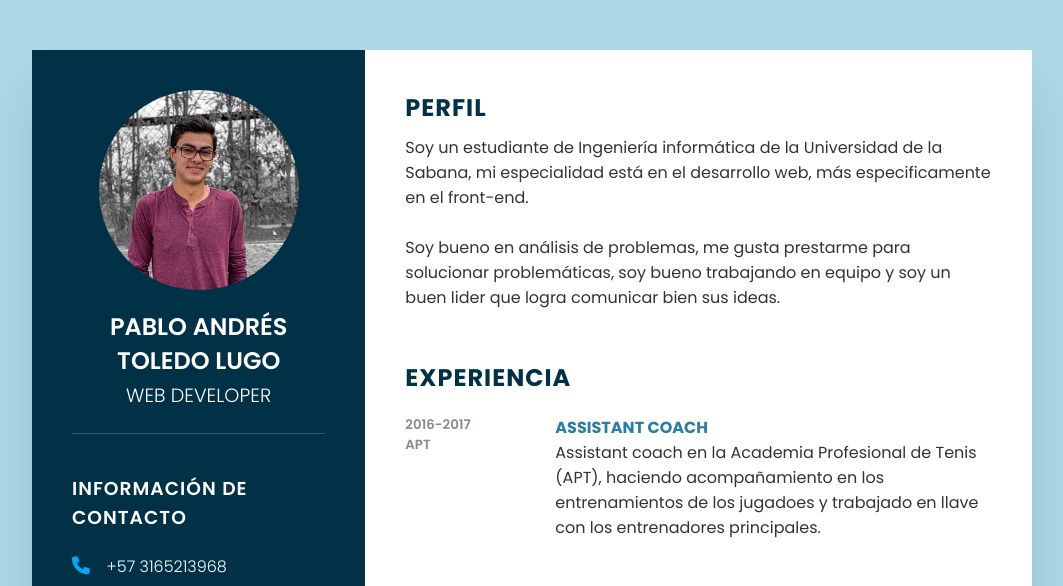
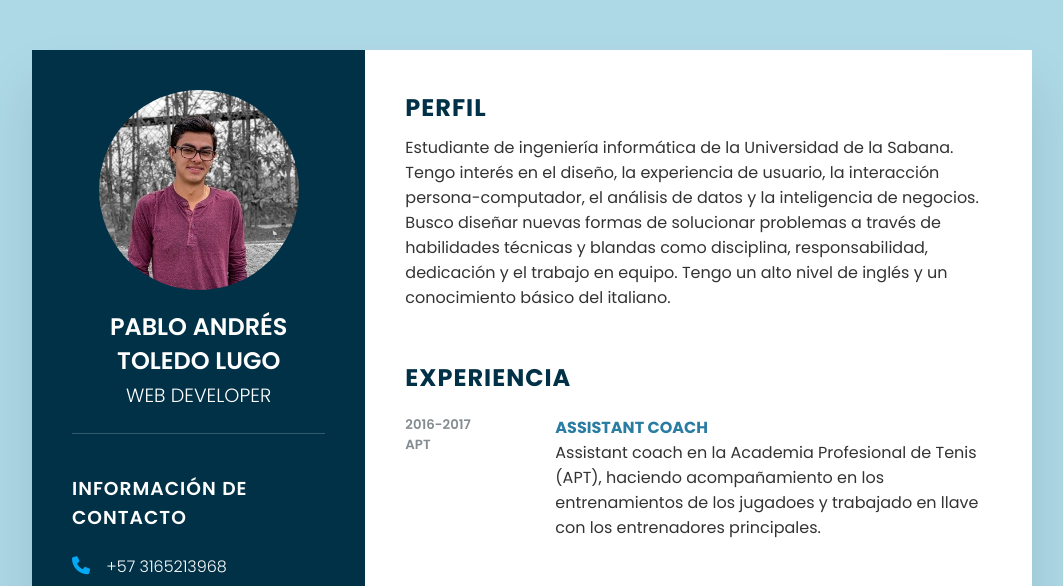
Before and after one commit to patoledol/cvToledoLugo, a plain HTML site: page index.html in a window 1280 px wide. Shown: the top 586 px of the page, without its empty margins (108-1171 px from the left). Drawn offline with Linux system fonts and the light colour scheme.

Commit message:
Update/ about

```diff
--- a/index.html
+++ b/index.html
@@ -104,10 +104,10 @@
                 <div class="about">
                     <!--Perfil-->
                     <h2 class="title2">Perfil</h2>
-                    <p>Soy un estudiante de Ingeniería informática de la Universidad de la Sabana, mi especialidad
-                        está en el desarrollo web, más especificamente en el front-end.<br><br> Soy bueno en análisis
-                        de problemas, me gusta prestarme para solucionar problemáticas, soy bueno trabajando en equipo
-                        y soy un buen lider que logra comunicar bien sus ideas.</p>
+                    <p>Estudiante de ingeniería informática de la Universidad de la Sabana. Tengo interés en el diseño, la experiencia de usuario,
+                        la interacción persona-computador, el análisis de datos y la inteligencia de negocios. Busco diseñar nuevas formas de solucionar problemas
+                        a través de habilidades técnicas y blandas como disciplina, responsabilidad, dedicación y el trabajo en equipo. Tengo un alto nivel de inglés
+                         y un conocimiento básico del italiano.</p>
                 </div>
                 <!--Experiencia -->
                 <div class="about">
```
